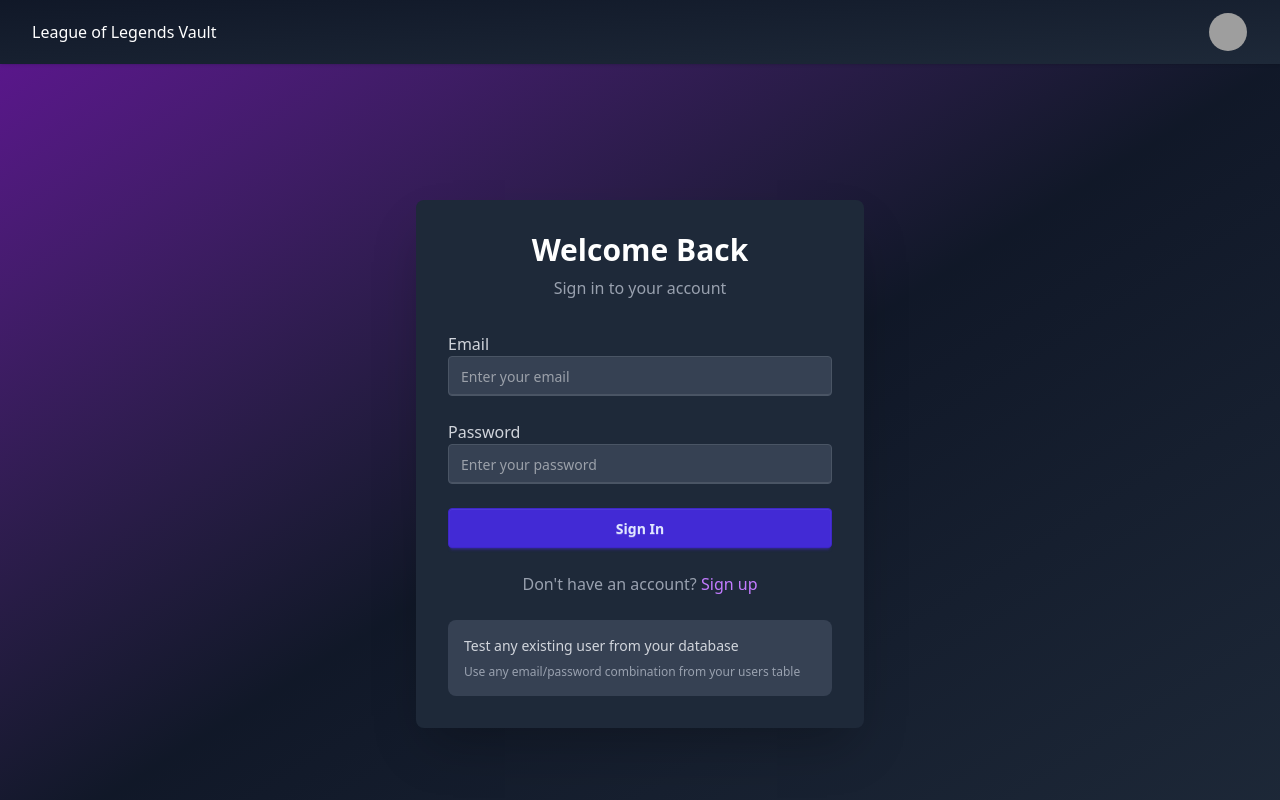
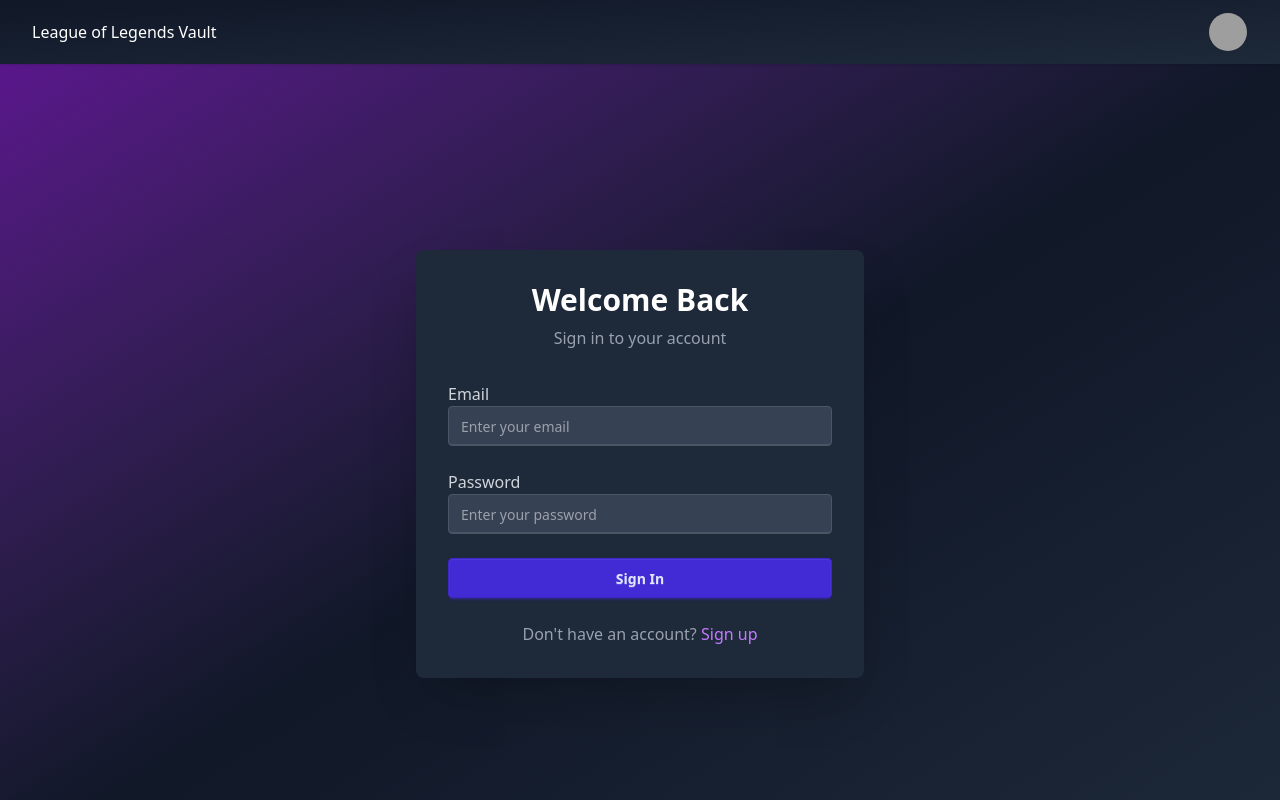
Before and after one commit to Jim-Daoulas/project-ui, a React (Vite) app: page /login in a window 1280 px wide. Shown: the top 800 px of the page. Built offline with nearby package versions, Linux system fonts and the light colour scheme; grey boxes are pictures that could not be loaded.

Commit message:
remove text

```diff
--- a/src/pages/Login.tsx
+++ b/src/pages/Login.tsx
@@ -82,14 +82,6 @@
                             </Link>
                         </p>
                     </div>
-
-                    {/* Test Credentials */}
-                    <div className="mt-6 p-4 bg-gray-700 rounded-lg">
-                        <h3 className="text-sm font-medium text-gray-300 mb-2">Test any existing user from your database</h3>
-                        <div className="text-xs text-gray-400">
-                            <p>Use any email/password combination from your users table</p>
-                        </div>
-                    </div>
                 </div>
             </div>
         </div>
```
